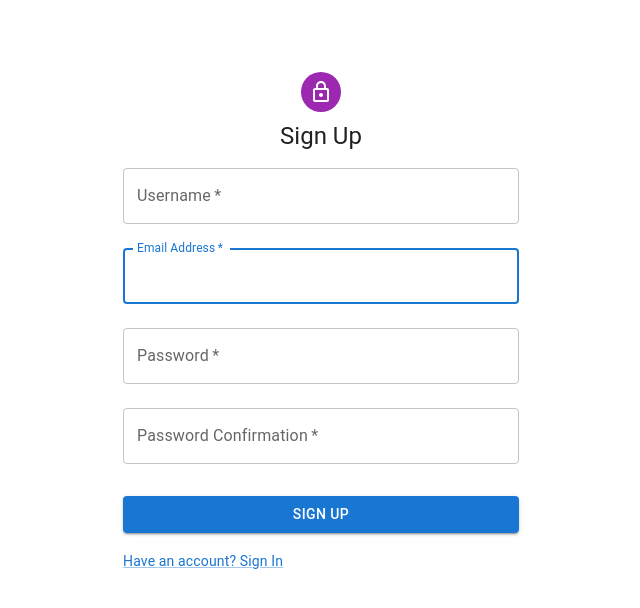
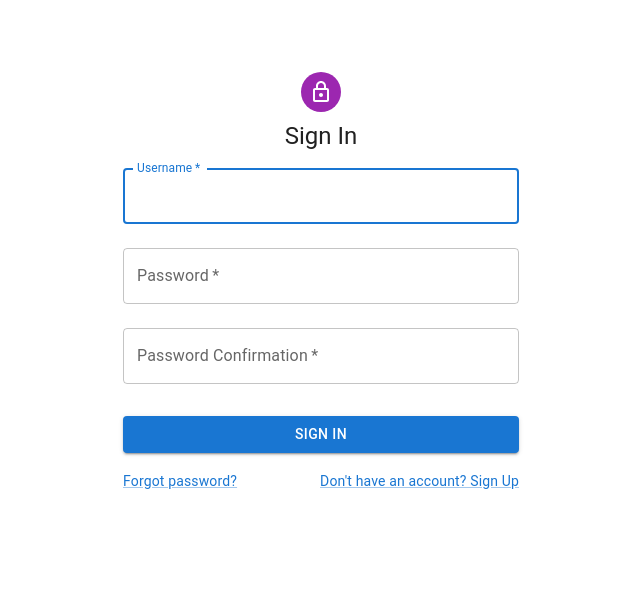
Before and after one commit to animeshrisal/selearn, a React (Create React App) app in the folder client/: page /register in a window 1280 px wide. Shown: the top 608 px of the page, without its empty margins (319-959 px from the left). Built offline with nearby package versions, Linux system fonts and the light colour scheme.

Commit message:
Add registration

```diff
--- a/client/src/modules/auth/pages/Register.js
+++ b/client/src/modules/auth/pages/Register.js
@@ -1,4 +1,4 @@
-import * as React from 'react';
+import React, { useState } from 'react';
 import Avatar from '@mui/material/Avatar';
 import Button from '@mui/material/Button';
 import CssBaseline from '@mui/material/CssBaseline';
@@ -13,10 +13,39 @@ import LockOutlinedIcon from '@mui/icons-material/LockOutlined';
 import Typography from '@mui/material/Typography';
 import { createTheme, ThemeProvider } from '@mui/material/styles';
 import { Container } from '@mui/material';
+import { useMutation } from 'react-query';
+import { authenticationService } from '../AuthService';
 
 const theme = createTheme();
 
 export default function Register() {
+
+    const [username, setUsername] = useState('');
+    const [password, setPassword] = useState('');
+    const [passwordConfirmation, setPasswordConfirmation] = useState('');
+
+    const handleUsername = e => setUsername(e.target.value);
+    const handlePassword = e => setPassword(e.target.value);
+    const handlePasswordConfirmation = e => setPasswordConfirmation(e.target.value);
+
+    const mutation = useMutation((user) => authenticationService.register(user));
+
+    if (mutation.isSuccess) {
+        return (
+            <div>
+                Thank you for signing up! You should be getting an email! Please click
+                the link in the email to activate it!
+            </div>
+        );
+    }
+    const handleRegistration = (values) => {
+        mutation.mutate(values);
+    };
+
+    const handleLogin = (values) => {
+        mutation.mutate(values);
+    };
+
     return (
         <ThemeProvider theme={theme}>
             <Container component="main" maxWidth="xs">
@@ -31,27 +60,19 @@ export default function Register() {
                         <LockOutlinedIcon />
                     </Avatar>
                     <Typography component="h1" variant="h5">
-                        Sign Up
+                        Sign In
                     </Typography>
                     <Box>
-                    <TextField
+                        <TextField
                             margin="normal"
+                            value={username}
+                            onChange={handleUsername}
                             required
                             fullWidth
-                            id="email"
+                            id="username"
                             label="Username"
                             name="username"
                             autoComplete="username"
-                            autoFocus
-                        />
-                        <TextField
-                            margin="normal"
-                            required
-                            fullWidth
-                            id="email"
-                            label="Email Address"
-                            name="email"
-                            autoComplete="email"
                             autoFocus
                         />
                         <TextField
@@ -62,31 +83,43 @@ export default function Register() {
                             label="Password"
                             type="password"
                             id="password"
+                            value={password}
+                            onChange={handlePassword}
                             autoComplete="current-password"
                         />
                         <TextField
                             margin="normal"
                             required
                             fullWidth
-                            name="password"
+                            name="passwordConfirmation"
                             label="Password Confirmation"
-                            type="password"
-                            id="password"
+                            type="passwordConfirmation"
+                            id="passwordConfirmation"
+                            value={passwordConfirmation}
+                            onChange={handlePasswordConfirmation}
                             autoComplete="current-password"
                         />
                         <Button
+                            onClick={handleRegistration}
                             type="submit"
                             fullWidth
                             variant="contained"
                             sx={{ mt: 3, mb: 2 }}
                         >
-                            Sign Up
+                            Sign In
                         </Button>
-
-                        <Link href="/login" variant="body2">
-                            {"Have an account? Sign In"}
-                        </Link>
-
+                        <Grid container>
+                            <Grid item xs>
+                                <Link href="/register" variant="body2">
+                                    Forgot password?
+                                </Link>
+                            </Grid>
+                            <Grid item>
+                                <Link href="/register" variant="body2">
+                                    {"Don't have an account? Sign Up"}
+                                </Link>
+                            </Grid>
+                        </Grid>
                     </Box>
                 </Box>
             </Container>
--- a/client/src/modules/dashboard/Dashboard.js
+++ b/client/src/modules/dashboard/Dashboard.js
@@ -1,9 +1,7 @@
 import { Container } from "@mui/material";
 import React from "react";
-import { useMatch } from "react-router";
 import { Routes, Route } from "react-router-dom";
 import PrivateRoute from "../shared/components/PrivateRoute";
-import Feed from "./pages/Feed";
 
 
 const Dashboard = () => {
```
